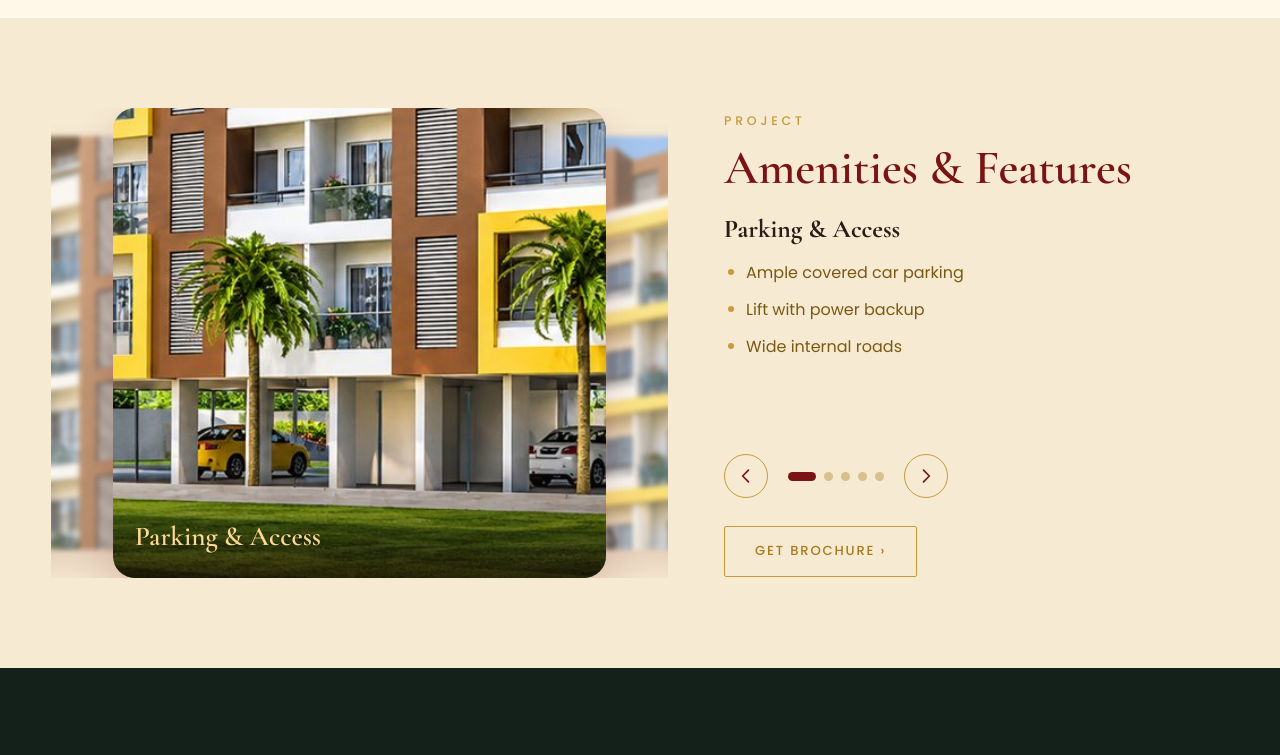
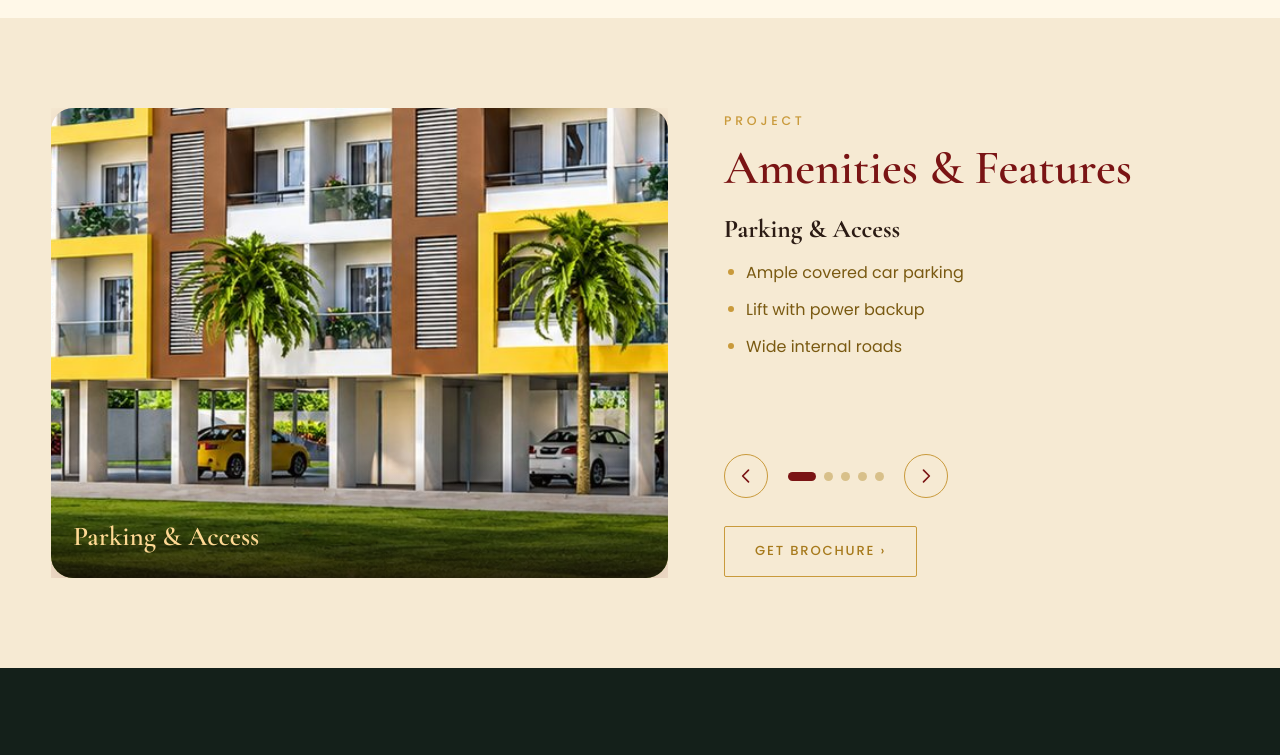
Before and after one commit to shaikhhasina/ketaki, a plain HTML site: page index.html in a window 1280 px wide. Shown: the part 2900-3655 px from the top of the page. Drawn offline with nearby package versions, Linux system fonts and the light colour scheme; a web font is replaced by a local one.

Commit message:
Add files via upload

```diff
--- a/css/style.css
+++ b/css/style.css
@@ -326,13 +326,13 @@ figcaption{position:absolute;left:0;bottom:0;right:0;background:linear-gradient(
 /* amenities slider */
 .amen-slider{display:grid;grid-template-columns:1.1fr .9fr;gap:56px;align-items:center}
 .as-stage{position:relative;height:clamp(340px,40vw,470px);overflow:hidden;outline-offset:6px}
-.as-slide{position:absolute;top:0;left:10%;width:80%;height:100%;margin:0;border-radius:22px;overflow:hidden;background:#d9c9a8;box-shadow:0 18px 40px rgba(122,20,20,.2);transition:transform .6s cubic-bezier(.4,.1,.2,1),opacity .6s,filter .6s;opacity:0;pointer-events:none;transform:scale(.8)}
+.as-slide{position:absolute;top:0;left:0;width:100%;height:100%;margin:0;border-radius:22px;overflow:hidden;background:#d9c9a8;box-shadow:0 18px 40px rgba(122,20,20,.2);transition:transform .6s cubic-bezier(.4,.1,.2,1),opacity .6s,filter .6s;opacity:0;pointer-events:none;transform:scale(.8)}
 .as-slide img{width:100%;height:100%;object-fit:cover}
 .as-slide figcaption{position:absolute;left:0;right:0;bottom:0;padding:56px 22px 18px;font-family:var(--serif);font-size:1.7rem;font-weight:600;color:#ffd994;background:linear-gradient(to top,rgba(20,10,6,.85),rgba(20,10,6,0));opacity:0;transition:opacity .4s .2s}
 .as-slide.is-active{opacity:1;transform:none;z-index:3;pointer-events:auto}
 .as-slide.is-active figcaption{opacity:1}
-.as-slide.is-prev,.as-slide.is-next{opacity:.7;filter:blur(3px);z-index:1;cursor:pointer;pointer-events:auto;transform:translateX(-90%) scale(.88)}
-.as-slide.is-next{transform:translateX(90%) scale(.88)}
+.as-slide.is-prev,.as-slide.is-next{opacity:0;z-index:1;pointer-events:none;transform:translateX(-30%) scale(.9)}
+.as-slide.is-next{transform:translateX(30%) scale(.9)}
 .as-panels{margin:18px 0 6px;min-height:230px}
 .as-panel{display:none}
 .as-panel.active{display:block;animation:asIn .45s ease}
```
